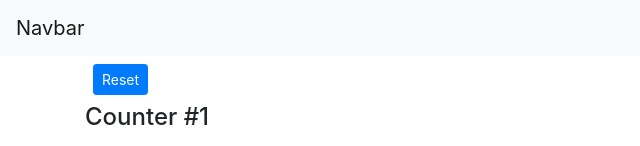
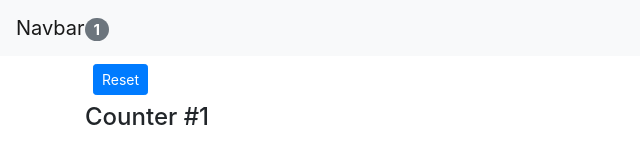
Before and after one commit to tobyatgithub/CodeWithMosh_JS_MasteringReact, a React (Create React App) app in the folder counter-app/: page / in a window 1280 px wide. Shown: the top 146 px of the page, without its empty margins (0-640 px from the left). Built offline with nearby package versions, Linux system fonts and the light colour scheme.

Commit message:
stateless functional components and add a counting into the nav bar (which is parallel to the counters in structure.

```diff
--- a/counter-app/src/App.js
+++ b/counter-app/src/App.js
@@ -37,7 +37,9 @@
   render() {
     return (
       <React.Fragment>
-        <NavBar />
+        <NavBar
+          totalCounters={this.state.counters.filter((c) => c.value > 0).length}
+        />
         <main className="container">
           <Counters
             counters={this.state.counters}
--- a/counter-app/src/components/navbar.jsx
+++ b/counter-app/src/components/navbar.jsx
@@ -7,6 +7,9 @@
       <nav className="navbar navbar-light bg-light">
         <a className="navbar-brand" href="#">
           Navbar
+          <span className="badge badge-pill badge-secondary">
+            {this.props.totalCounters}
+          </span>
         </a>
       </nav>
     );
```
